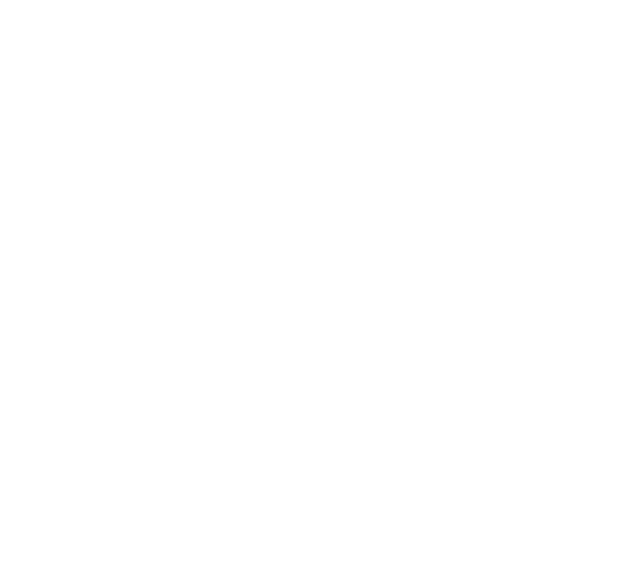
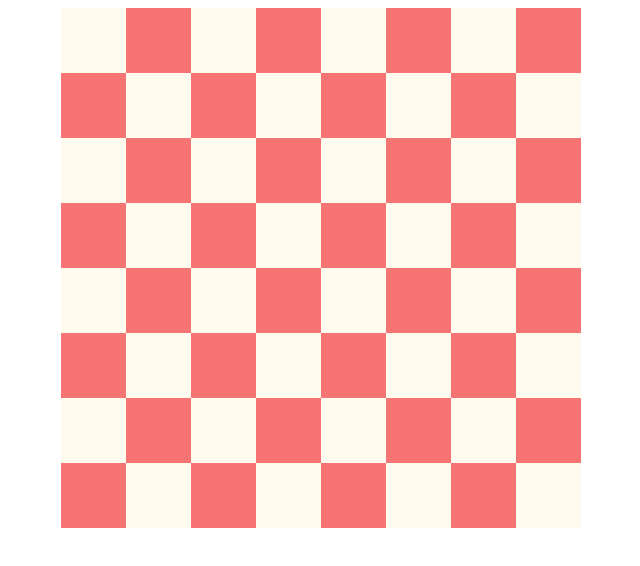
Before and after one commit to Temich7799/chess-pgn, a React (Create React App) app: page / in a window 1280 px wide. Shown: the top 566 px of the page, without its empty margins (3-643 px from the left). Built offline with nearby package versions, Linux system fonts and the light colour scheme.

Commit message:
make field

```diff
--- a/src/components/App/App.tsx
+++ b/src/components/App/App.tsx
@@ -1,13 +1,27 @@
+import { Container, ThemeProvider, createMuiTheme } from '@mui/material';
 import React from 'react';
+import { Field } from '../Field';
 
 export type AppProps = {
 
 }
 
+const theme = createMuiTheme({
+	palette: {
+		primary: {
+			main: '#fffbee',
+			dark: '#f77474',
+		},
+	},
+});
+
 const App: React.FC<AppProps> = ({ }) => {
 	return (
-		<>
-		</>
+		<ThemeProvider theme={theme}>
+			<Container>
+				<Field />
+			</Container>
+		</ThemeProvider>
 	);
 };
 
--- /dev/null
+++ b/src/components/Field/Field.tsx
@@ -0,0 +1,28 @@
+import React from 'react';
+import { Square } from '../Square';
+import { Stack } from '@mui/material';
+
+export type FieldProps = {
+
+}
+
+const Field: React.FC<FieldProps> = ({ }) => {
+
+	const rows = new Array(8).fill(null);
+	const cols = rows;
+
+	return (
+		<Stack>
+			{
+				rows.map((col: null, rowIndex: number) =>
+					<Stack direction="row" key={rowIndex}>
+						{
+							cols.map((row: null, colIndex: number) => <Square rowIndex={rowIndex} key={colIndex} />)
+						}
+					</Stack>)
+			}
+		</Stack>
+	);
+};
+
+export default Field;
--- /dev/null
+++ b/src/components/Field/index.ts
@@ -0,0 +1 @@
+export { default as Field } from './Field';
--- /dev/null
+++ b/src/components/Square/Square.tsx
@@ -0,0 +1,22 @@
+import { Box } from '@mui/material';
+import React, { ReactNode } from 'react';
+
+export type SquareProps = {
+	children?: ReactNode;
+	rowIndex: number;
+}
+
+const Square: React.FC<SquareProps> = ({ children: Figure, rowIndex }) => {
+	return (
+		<Box height={65} width={65} sx={{
+			bgcolor: 'primary.main',
+			[`&:nth-child(${rowIndex % 2 ? 'odd' : 'even'})`]: {
+				bgcolor: 'primary.dark',
+			},
+		}}>
+			{Figure}
+		</Box>
+	);
+};
+
+export default Square;
--- /dev/null
+++ b/src/components/Square/index.ts
@@ -0,0 +1 @@
+export { default as Square } from './Square';
```
Also changed, not shown: src/ts/PositionsType.ts (added, +9 -0 lines), 1 other file (tests, documents, lock files or other folders).
